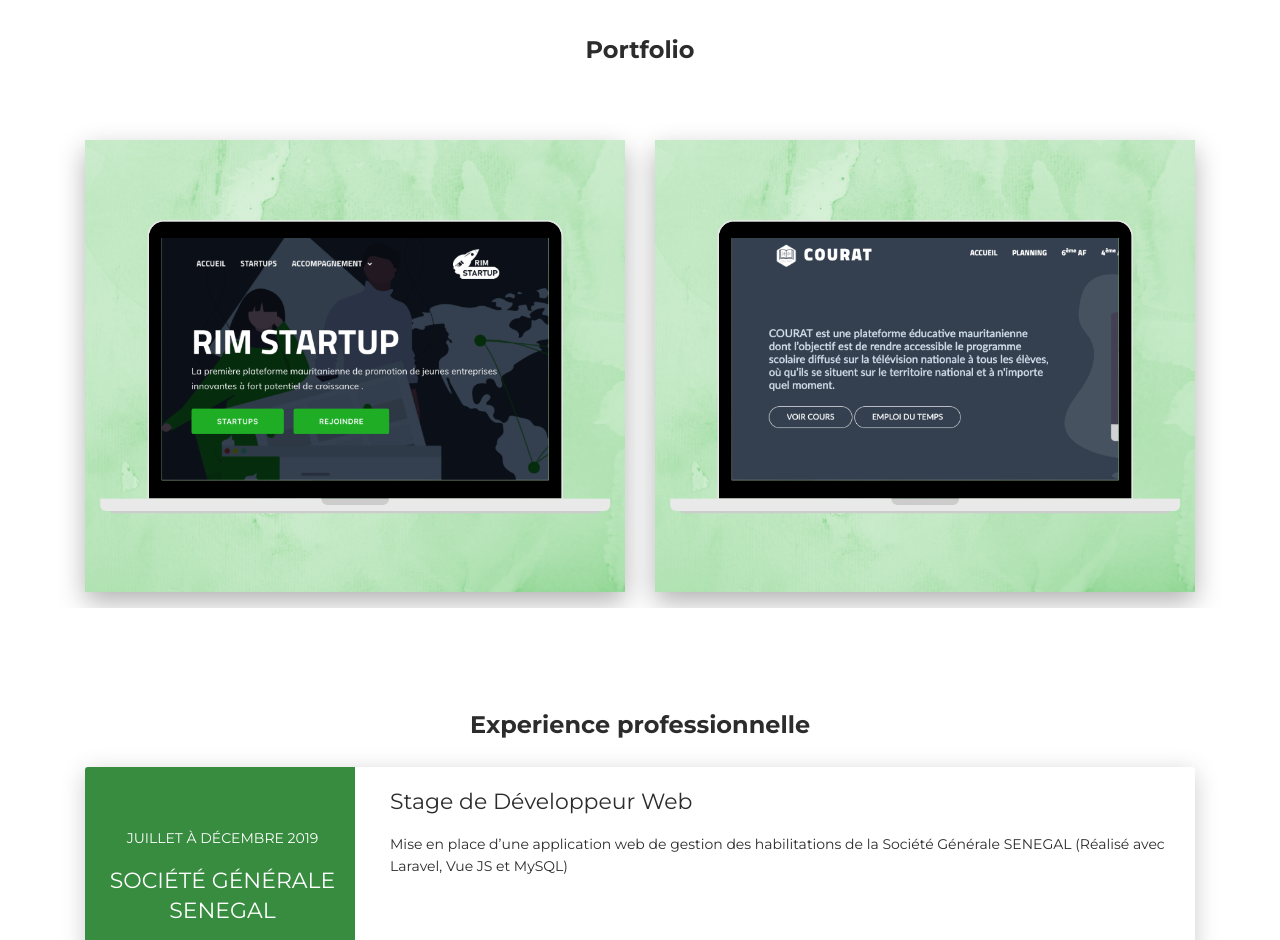
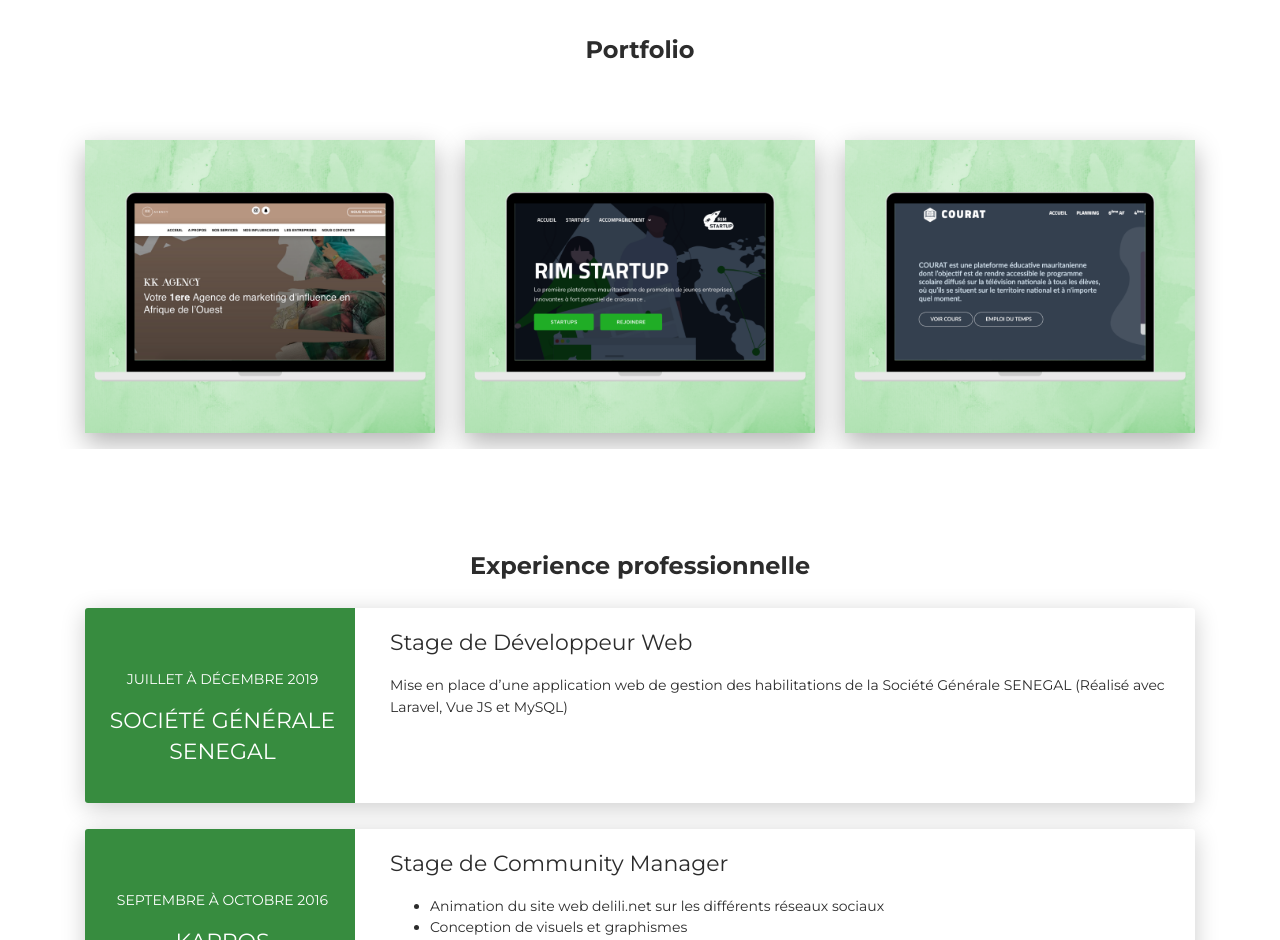
Before and after one commit to athiemohamed/athiemohamed.github.io, a plain HTML site: page index.html in a window 1280 px wide. Shown: the part 1377-2317 px from the top of the page. Drawn offline with Linux system fonts and the light colour scheme.

Commit message:
Added portolio item

```diff
--- a/index.html
+++ b/index.html
@@ -161,7 +161,16 @@
       <div class="tab-pane active" id="web-development">
         <div class="ml-auto mr-auto">
           <div class="row">
-            <div class="col-md-6">
+            <div class="col-md-4">
+              <div class="cc-porfolio-image img-raised" data-aos="fade-up" data-aos-anchor-placement="top-bottom"><a href="http://www.kkagency.fr/">
+                  <figure class="cc-effect"><img src="images/3.png" alt="Image"/>
+                    <figcaption>
+                     <div class="h4">KK Design</div>
+                      <p>Développement Web</p>
+                    </figcaption>
+                  </figure></a></div>
+            </div>
+            <div class="col-md-4">
               <div class="cc-porfolio-image img-raised" data-aos="fade-up" data-aos-anchor-placement="top-bottom"><a href="https://rimstartup.net">
                   <figure class="cc-effect"><img src="images/1.png" alt="Image"/>
                     <figcaption>
@@ -171,7 +180,7 @@
                   </figure></a></div>
 
             </div>
-            <div class="col-md-6">
+            <div class="col-md-4">
               <div class="cc-porfolio-image img-raised" data-aos="fade-up" data-aos-anchor-placement="top-bottom"><a href="https://courat.rimacademy.net/">
                   <figure class="cc-effect"><img src="images/2.png" alt="Image"/>
                     <figcaption>
```
Also changed, not shown: images/3.png (added).
